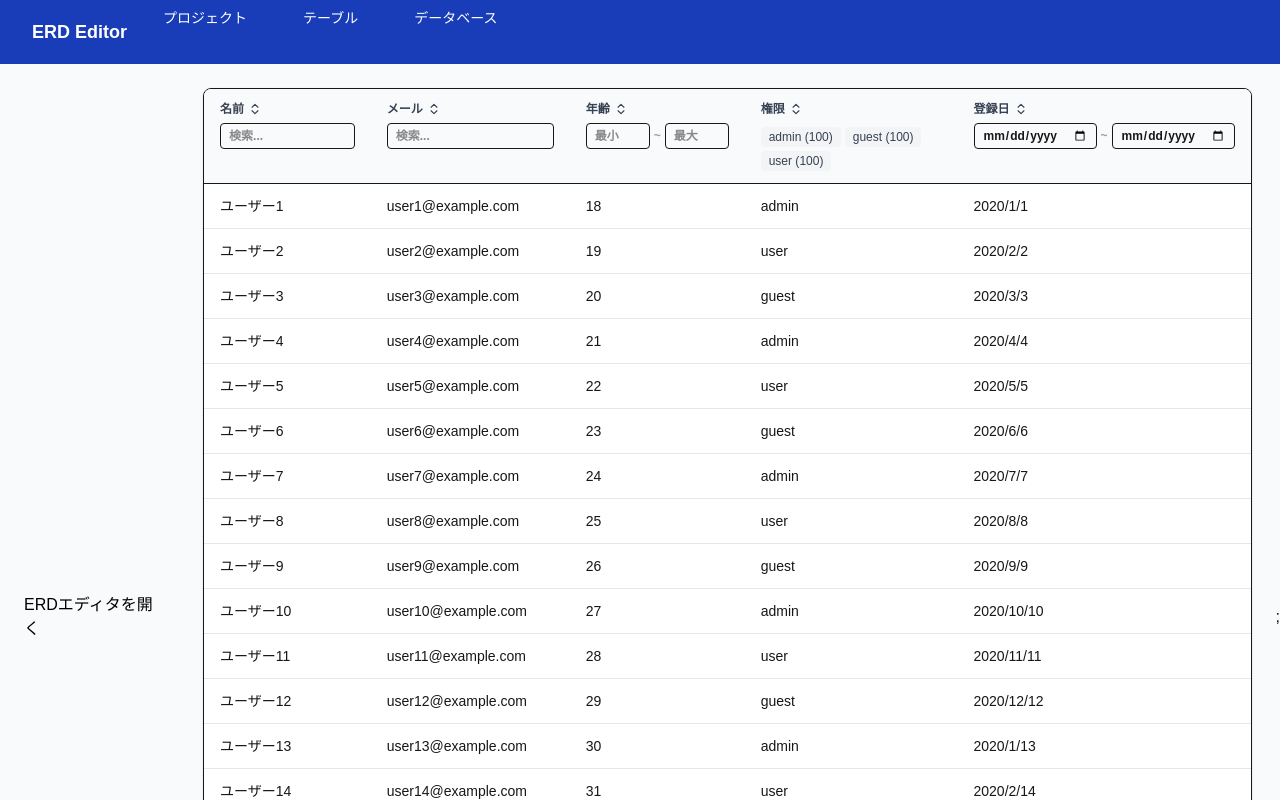
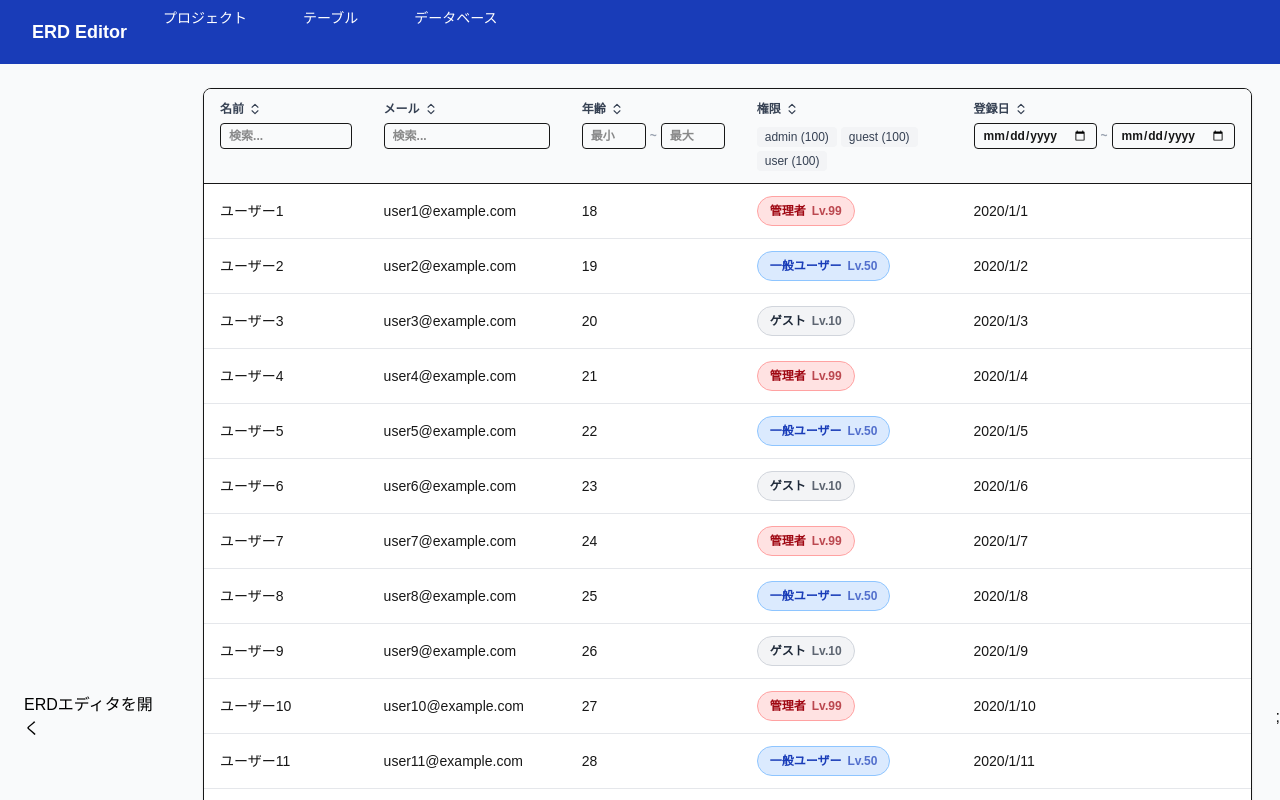
Before and after one commit to harahararu/RelationApp, a Next.js app in the folder front/src/data_relation/: page / in a window 1280 px wide. Shown: the top 800 px of the page. Built offline with nearby package versions, Linux system fonts and the light colour scheme.

Commit message:
object対応

```diff
--- a/front/src/data_relation/src/app/page.tsx
+++ b/front/src/data_relation/src/app/page.tsx
@@ -5,27 +5,39 @@ import { ColumnDef, createColumnHelper } from '@tanstack/react-table';
 import Link from 'next/link';
 
 
+type Role = {
+  name: 'admin' | 'user' | 'guest';
+  label: string;
+  level: number;  // 99=管理者, 50=ユーザー, 10=ゲスト
+};
+
 type User = {
   id: number;
   name: string;
   email: string;
   age: number;
-  role: 'admin' | 'user' | 'guest';
-  status: 'active' | 'inactive' | 'banned';
+  role: Role;  // リッチオブジェクト復活
   registeredAt: Date;
 };
-const columnHelper = createColumnHelper<User>();
+
+const roleOptions: Role[] = [
+  { name: 'admin', label: '管理者', level: 99 },
+  { name: 'user', label: '一般ユーザー', level: 50 },
+  { name: 'guest', label: 'ゲスト', level: 10 },
+];
 
 export default function Home() {
-  const data: User[] = Array.from({ length: 300 }, (_, i) => ({
-    id: i + 1,
-    name: `ユーザー${i + 1}`,
-    email: `user${i + 1}@example.com`,
-    age: 18 + (i % 70),
-    role: ['admin', 'user', 'guest'][i % 3] as const,
-    status: ['active', 'inactive', 'banned'][i % 3] as const,
-    registeredAt: new Date(2020 + Math.floor(i / 100), i % 12, (i % 28) + 1),
-  }));
+  const data: User[] = Array.from({ length: 300 }, (_, i) => {
+    const roleIndex = i % 3;
+    return {
+      id: i + 1,
+      name: `ユーザー${i + 1}`,
+      email: `user${i + 1}@example.com`,
+      age: 18 + (i % 65),
+      role: roleOptions[roleIndex],
+      registeredAt: new Date(2020, 0, 1 + (i % 365)),
+    };
+  });
 
   const columnHelper = createColumnHelper<User>();
 
@@ -37,15 +49,35 @@ export default function Home() {
       filterFn: numberRangeFilterFn,
       meta: { filterVariant: 'range' },
     }),
-    columnHelper.accessor('role', { header: '権限' }),
+    // ここを修正！ accessorFn で role.name を返す
+    columnHelper.accessor(row => row.role.name, {
+      id: 'role', // id必須（Facetedが正しく動くように）
+      header: '権限',
+      // cell でリッチ表示（label + level + 色）
+      cell: info => {
+        const role = info.row.original.role; // 元のオブジェクト取得
+        const colorClass =
+          role.level >= 99 ? 'bg-red-100 text-red-800 border-red-300' :
+          role.level >= 50 ? 'bg-blue-100 text-blue-800 border-blue-300' :
+          'bg-gray-100 text-gray-800 border-gray-300';
+
+        return (
+          <div className={`inline-flex items-center gap-1.5 px-3 py-1.5 rounded-full text-xs font-semibold border ${colorClass}`}>
+            <span>{role.label}</span>
+            <span className="text-xs opacity-70">Lv.{role.level}</span>
+          </div>
+        );
+      },
+      // ソートも name で
+      sortingFn: (a, b) => a.original.role.level > b.original.role.level ? 1 : -1,
+    }),
     columnHelper.accessor('registeredAt', {
       header: '登録日',
       cell: info => (info.getValue() as Date).toLocaleDateString('ja-JP'),
       filterFn: dateRangeFilterFn,
       meta: { filterVariant: 'date' },
     }),
-  ] as ColumnDef<User>[];  // ← ここでキャスト（エラー解決！）
-
+  ] as ColumnDef<User, unknown>[];
 
   return (
     <div className="min-h-screen flex items-center justify-center bg-gray-50">
--- a/front/src/data_relation/src/components/Table.tsx
+++ b/front/src/data_relation/src/components/Table.tsx
@@ -1,4 +1,3 @@
-// components/DataTable.tsx
 import React from 'react';
 import {
   useReactTable,
@@ -13,11 +12,12 @@ import {
   SortingState,
   ColumnFiltersState,
   Header,
+  Column,
   FilterFn,
 } from '@tanstack/react-table';
 import { ChevronsUpDown } from 'lucide-react';
 
-// カスタムフィルタ関数
+// カスタムフィルタ関数（型安全）
 export const dateRangeFilterFn: FilterFn<unknown> = (row, columnId, filterValue) => {
   const [start, end] = filterValue as [string | undefined, string | undefined] ?? [undefined, undefined];
   const cellValue = row.getValue(columnId) as Date;
@@ -38,7 +38,7 @@ export const numberRangeFilterFn: FilterFn<unknown> = (row, columnId, filterValu
 
 type DataTableProps<TData> = {
   data: TData[];
-  columns: ColumnDef<TData, unknown>[];  // unknown で型エラー回避
+  columns: ColumnDef<TData, unknown>[];
   pageSize?: number;
 };
 
@@ -60,8 +60,8 @@ export function DataTable<TData>({
     getSortedRowModel: getSortedRowModel(),
     getFilteredRowModel: getFilteredRowModel(),
     getPaginationRowModel: getPaginationRowModel(),
-    getFacetedRowModel: getFacetedRowModel(),  // Faceted 必須
-    getFacetedUniqueValues: getFacetedUniqueValues(),  // Faceted 必須
+    getFacetedRowModel: getFacetedRowModel(),
+    getFacetedUniqueValues: getFacetedUniqueValues(),
     initialState: { pagination: { pageSize } },
   });
 
@@ -102,7 +102,6 @@ export function DataTable<TData>({
         </table>
       </div>
 
-      {/* ページネーション */}
       <div className="mt-6 flex items-center justify-between text-sm">
         <div className="text-gray-600">
           全 {table.getFilteredRowModel().rows.length} 件中 {table.getRowModel().rows.length} 件表示
@@ -131,16 +130,18 @@ export function DataTable<TData>({
   );
 }
 
-// ヘッダー（Faceted Filter 復活 + 範囲フィルタ対応）
+// ヘッダー（キャストで型エラー解決 + Faceted Filter 完備）
 function DataTableHeader<TData>({ header }: { header: Header<TData, unknown> }) {
   const column = header.column;
   const filterValue = column.getFilterValue();
-  const facetedValues = column.getFacetedUniqueValues();  // Faceted 値取得
   const filterVariant = column.columnDef.meta?.filterVariant as 'text' | 'range' | 'date' | undefined;
+
+  // Faceted Filter 用キャスト（エラー解決）
+  const facetedColumn = column as Column<TData, unknown>;
+  const facetedValues = facetedColumn.getFacetedUniqueValues();
 
   return (
     <div className="flex flex-col gap-1.5">
-      {/* ヘッダー名 + ソート */}
       <button
         className="flex items-center gap-1 text-xs font-semibold text-gray-700 hover:text-gray-900"
         onClick={column.getToggleSortingHandler()}
@@ -149,11 +150,9 @@ function DataTableHeader<TData>({ header }: { header: Header<TData, unknown> })
         <ChevronsUpDown className="w-3.5 h-3.5" />
       </button>
 
-      {/* フィルタエリア */}
       {column.getCanFilter() && (
         <div className="text-xs">
           {filterVariant === 'range' ? (
-            // 数値範囲（age用）
             <div className="flex items-center gap-1">
               <input
                 type="number"
@@ -182,7 +181,6 @@ function DataTableHeader<TData>({ header }: { header: Header<TData, unknown> })
               />
             </div>
           ) : filterVariant === 'date' ? (
-            // 日付範囲（registeredAt用）
             <div className="flex items-center gap-1">
               <input
                 type="date"
@@ -209,7 +207,6 @@ function DataTableHeader<TData>({ header }: { header: Header<TData, unknown> })
               />
             </div>
           ) : facetedValues && facetedValues.size > 0 && facetedValues.size <= 20 ? (
-            // Faceted Filter（role/status用：ユニーク値ボタン）
             <div className="flex flex-wrap gap-1 mt-1">
               {Array.from(facetedValues.entries())
                 .sort(([a], [b]) => String(a).localeCompare(String(b)))
@@ -234,7 +231,6 @@ function DataTableHeader<TData>({ header }: { header: Header<TData, unknown> })
               {facetedValues.size > 8 && <span className="text-gray-500 text-xs">…</span>}
             </div>
           ) : (
-            // テキスト検索（デフォルト）
             <input
               type="text"
               value={(filterValue as string) ?? ''}
```
